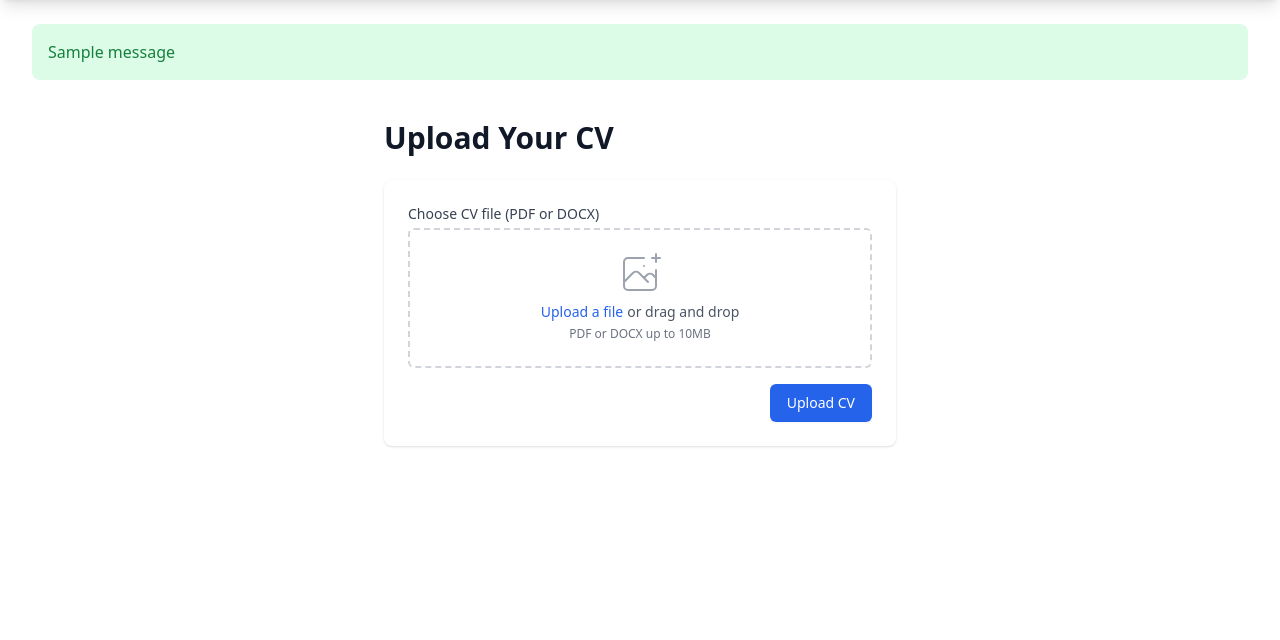
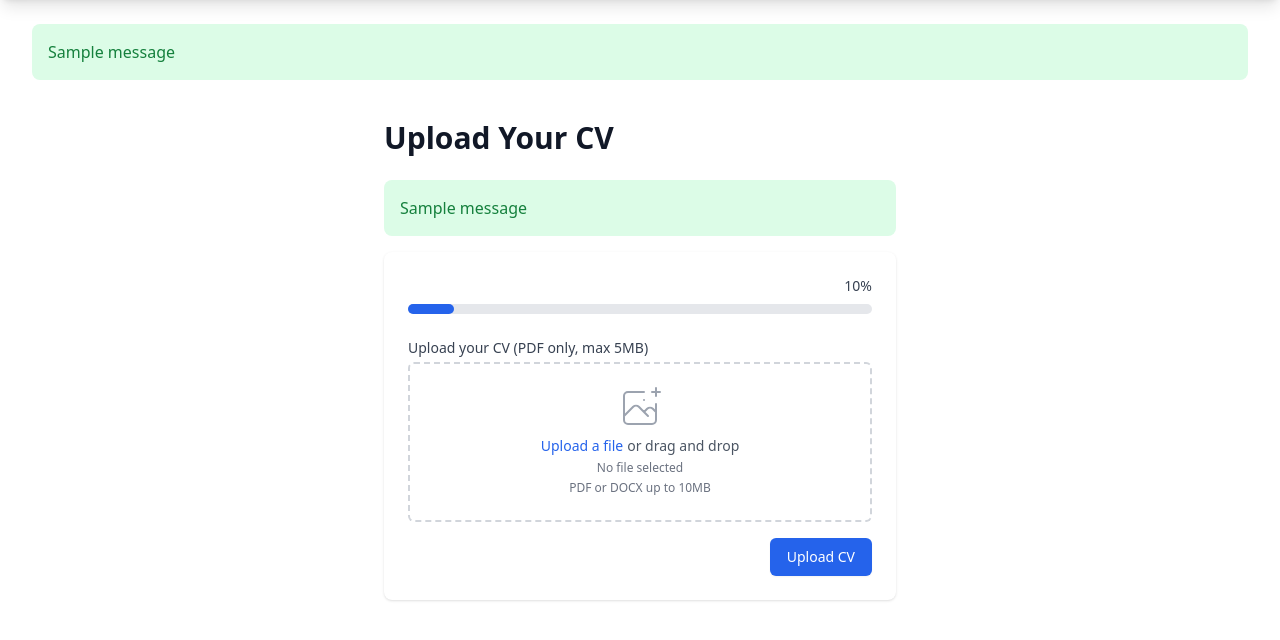
Before and after one commit to Eddiemavhes/recommendation, a Django app: template templates/cvs/upload.html in a window 1280 px wide. Shown: the part 64-704 px from the top of the page. Run offline with Django 5.2, Linux system fonts and the light colour scheme; the template is opened without the code that fills it: most values are stand-ins (such as "Sample title", 1, 10 or a date in 2020); one stand-in notice (Sample message) is shown; some libraries are stand-ins or nearby versions.

Commit message:
Fix CV upload functionality and error handling

```diff
--- a/templates/cvs/upload.html
+++ b/templates/cvs/upload.html
@@ -6,26 +6,55 @@
 <div class="max-w-lg mx-auto py-6">
     <h1 class="text-3xl font-bold text-gray-900 mb-6">Upload Your CV</h1>
 
+    {% if messages %}
+    <div class="mb-4">
+        {% for message in messages %}
+            <div class="p-4 mb-4 {% if message.tags == 'success' %}bg-green-100 text-green-700{% else %}bg-red-100 text-red-700{% endif %} rounded-lg">
+                {{ message }}
+            </div>
+        {% endfor %}
+    </div>
+    {% endif %}
+
     <div class="bg-white shadow sm:rounded-lg p-6">
-        <form method="post" enctype="multipart/form-data">
+        {% if cv and cv.status != 'completed' and cv.status != 'failed' %}
+        <div class="mb-6">
+            <div class="flex items-center justify-between mb-2">
+                <span class="text-sm font-medium text-gray-700">{{ cv.status_message }}</span>
+                <span class="text-sm font-medium text-gray-700">{{ cv.progress }}%</span>
+            </div>
+            <div class="w-full bg-gray-200 rounded-full h-2.5">
+                <div class="bg-blue-600 h-2.5 rounded-full transition-all duration-500" style="width: {{ cv.progress }}%"></div>
+            </div>
+        </div>
+        {% endif %}
+
+        <form method="post" enctype="multipart/form-data" id="upload-form">
             {% csrf_token %}
             <div class="space-y-4">
                 <div>
                     <label for="cv" class="block text-sm font-medium text-gray-700">
-                        Choose CV file (PDF or DOCX)
+                        Upload your CV (PDF only, max 5MB)
                     </label>
-                    <div class="mt-1 flex justify-center px-6 pt-5 pb-6 border-2 border-gray-300 border-dashed rounded-md">
+                    <div class="mt-1 flex justify-center px-6 pt-5 pb-6 border-2 border-gray-300 border-dashed rounded-md hover:border-blue-500 transition-colors">
                         <div class="space-y-1 text-center">
                             <svg class="mx-auto h-12 w-12 text-gray-400" stroke="currentColor" fill="none" viewBox="0 0 48 48">
                                 <path d="M28 8H12a4 4 0 00-4 4v20m32-12v8m0 0v8a4 4 0 01-4 4H12a4 4 0 01-4-4v-4m32-4l-3.172-3.172a4 4 0 00-5.656 0L28 28M8 32l9.172-9.172a4 4 0 015.656 0L28 28m0 0l4 4m4-24h8m-4-4v8m-12 4h.02" stroke-width="2" stroke-linecap="round" stroke-linejoin="round" />
                             </svg>
                             <div class="flex text-sm text-gray-600">
-                                <label for="cv" class="relative cursor-pointer bg-white rounded-md font-medium text-blue-600 hover:text-blue-500">
+                                <label for="cv" class="relative cursor-pointer rounded-md font-medium text-blue-600 hover:text-blue-500">
                                     <span>Upload a file</span>
-                                    <input id="cv" name="cv" type="file" class="sr-only" accept=".pdf,.docx">
+                                    <input id="cv" name="cv" type="file" accept=".pdf" class="hidden">
                                 </label>
                                 <p class="pl-1">or drag and drop</p>
                             </div>
+                            <p class="text-xs text-gray-500" id="file-name">No file selected</p>
+                            <script>
+                                document.getElementById('cv').addEventListener('change', function(e) {
+                                    var fileName = e.target.files[0] ? e.target.files[0].name : 'No file selected';
+                                    document.getElementById('file-name').textContent = fileName;
+                                });
+                            </script>
                             <p class="text-xs text-gray-500">
                                 PDF or DOCX up to 10MB
                             </p>
```
Also changed, not shown: cvs/views.py (+70 -2 lines), job_matcher/settings.py (+11 -0 lines).
